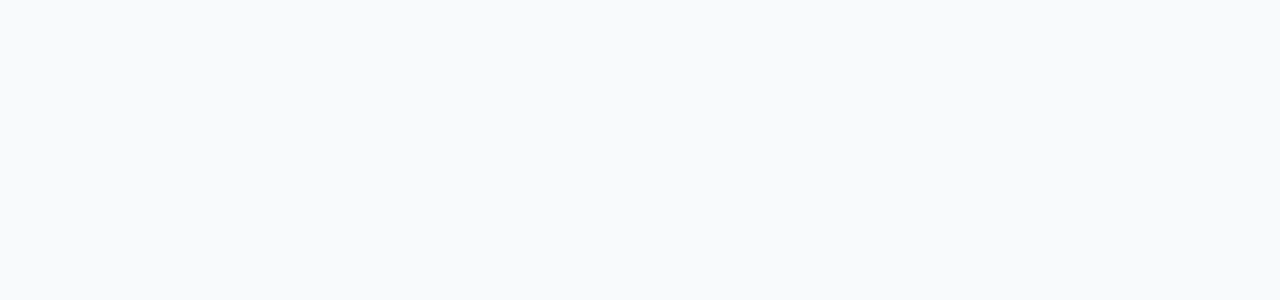
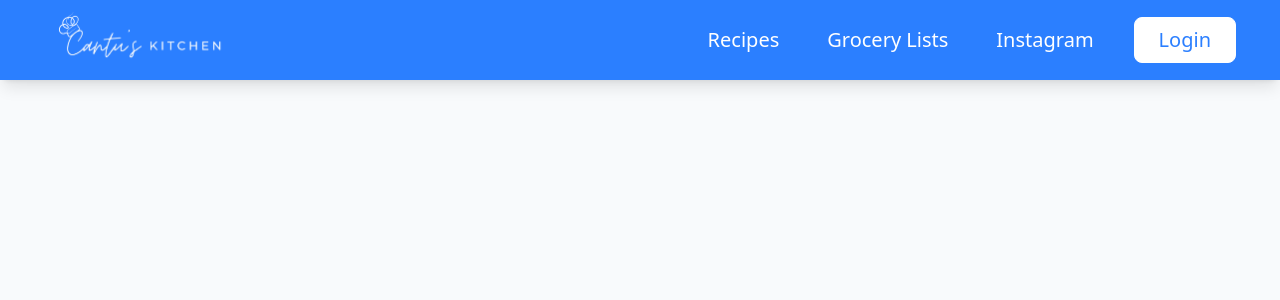
Before and after one commit to reesecantu/cantus-kitchen, a React (Vite) app: page / in a window 1280 px wide. Shown: the top 300 px of the page. Built offline with nearby package versions, Linux system fonts and the light colour scheme.

Commit message:
Add a navbar

```diff
--- a/src/components/Navbar.tsx
+++ b/src/components/Navbar.tsx
@@ -1,4 +1,88 @@
+import { Link } from "react-router";
+import logoLongBlue from "../assets/logo_long_blue.png";
 
 export const Navbar = () => {
-    return <div></div>;
-}
+  // TODO: Replace with actual useAuth() hook implementation
+  const user = null; // This will be replaced with useAuth() later
+  const username = "John Doe"; // This will come from user object later
+
+  return (
+    <nav className="fixed top-0 z-40 w-full backdrop-blur-lg shadow-lg bg-blue-500">
+      <div className="mx-auto">
+        <div className="flex items-center h-20 justify-between px-8">
+          {/* Left Section - Logo */}
+          <div className="flex-shrink-0 pl-4">
+            <Link to="/">
+              <img
+                src={logoLongBlue}
+                alt="Cantus Kitchen Logo"
+                className="h-15"
+              />
+            </Link>
+          </div>
+
+          {/* Navigation */}
+          <div className="flex items-center space-x-10">
+            {/* Desktop Navigation */}
+            <div
+              className="hidden md:flex items-center space-x-12"
+              role="menu"
+              aria-label="Main navigation"
+            >
+              <Link
+                to="/recipes"
+                className="text-white text-xl hover:text-blue-100 transition-colors font-medium"
+                role="menuitem"
+              >
+                Recipes
+              </Link>
+              <Link
+                to="/grocery-lists"
+                className="text-white text-xl hover:text-blue-100 transition-colors font-medium"
+                role="menuitem"
+              >
+                Grocery Lists
+              </Link>
+              <Link
+                to="/"
+                className="text-white text-xl hover:text-blue-100 transition-colors font-medium"
+                role="menuitem"
+              >
+                Instagram
+              </Link>
+            </div>
+            {/* Auth */}
+            <div className="hidden md:flex items-center space-x-4 pr-3">
+              {user ? (
+                <div className="flex items-center space-x-3">
+                  <span className="text-white font-medium">
+                    Welcome, {username}
+                  </span>
+                  <button
+                    onClick={() => {
+                      // TODO: Implement logout functionality
+                      console.log("Logout clicked");
+                    }}
+                    className="bg-blue-600 hover:bg-blue-700 text-white px-4 py-2 rounded-lg transition-colors font-medium"
+                  >
+                    Logout
+                  </button>
+                </div>
+              ) : (
+                <button
+                  onClick={() => {
+                    // TODO: Implement login functionality
+                    console.log("Login clicked");
+                  }}
+                  className="bg-white text-xl hover:bg-blue-50 text-blue-500 px-6 py-2 rounded-lg transition-colors font-medium border border-white"
+                >
+                  Login
+                </button>
+              )}
+            </div>
+          </div>
+        </div>
+      </div>
+    </nav>
+  );
+};
--- a/src/pages/home.tsx
+++ b/src/pages/home.tsx
@@ -1,3 +1,3 @@
 export const Home = () => {
-  return <div></div>;
+  return <div className="pt-10"></div>;
 };
```
